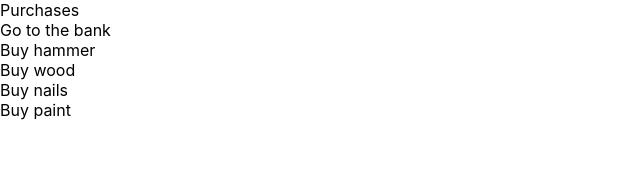
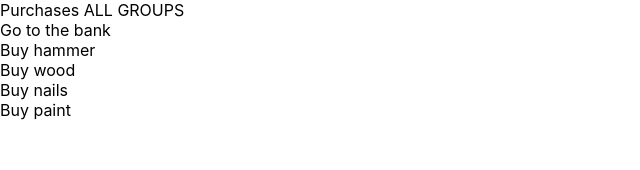
Before and after one commit to lorecrafting/wonder-todo, a React (Create React App) app: page / in a window 1280 px wide. Both pictures are taken after a click on the element "Purchases". Shown: the top 170 px of the page, without its empty margins (0-640 px from the left). Built offline with nearby package versions, Linux system fonts and the light colour scheme.

Commit message:
add navigation from tasklist to homepage

```diff
--- a/src/pages/TaskListByGroup/TaskListByGroup.jsx
+++ b/src/pages/TaskListByGroup/TaskListByGroup.jsx
@@ -1,4 +1,5 @@
 import React, { useContext } from 'react';
+import { navigate } from '@reach/router';
 import TaskList from './TaskList.jsx';
 import { AppContext } from '../../context.jsx';
 
@@ -7,7 +8,7 @@ const TaskListByGroup = ({ groupId }) => {
   const group = state.groups.find(group => group.group_id === Number(groupId));
   return (
     <div>
-      {group.name}
+      {group.name} <span onClick={() => navigate('/')}>ALL GROUPS</span>
       {group.tasks.map(task => (
         <TaskList task={task} groupId={group.group_id} />
       ))}
```
